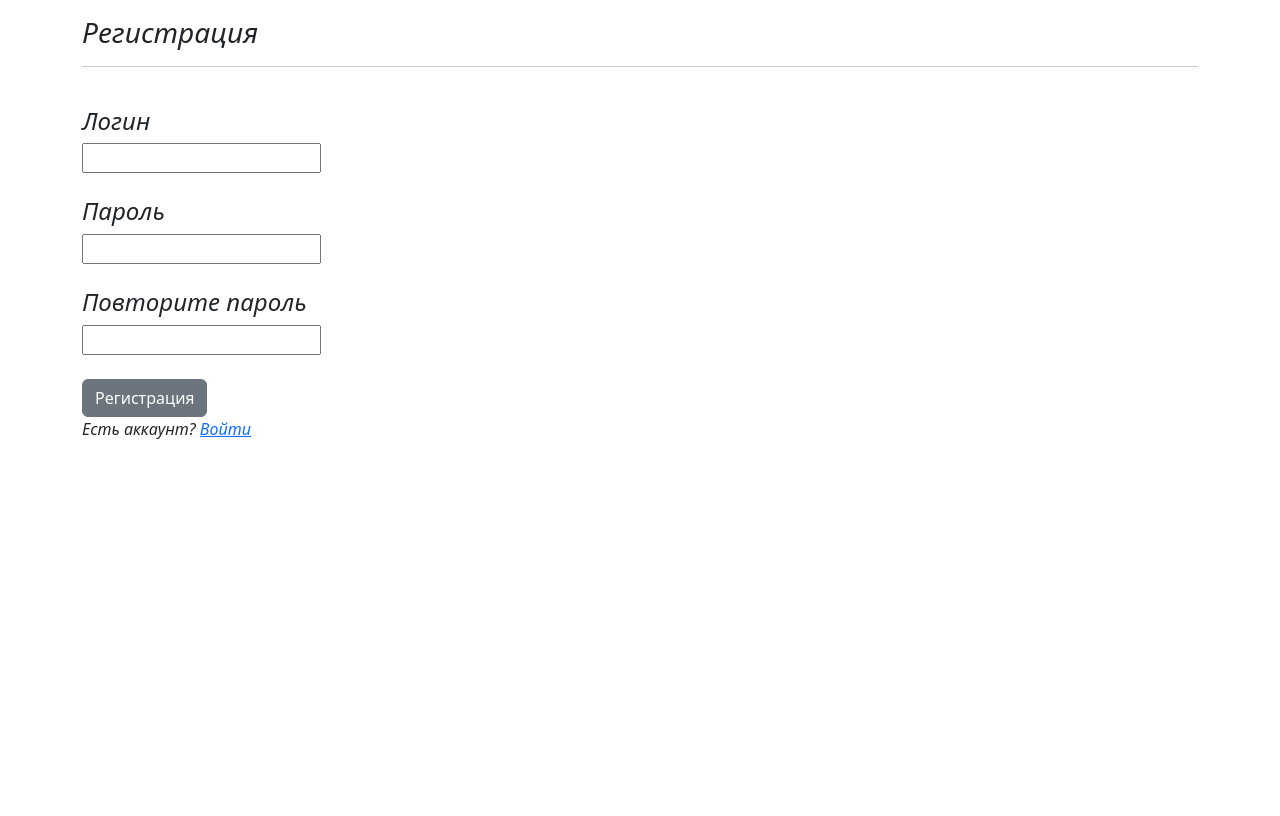
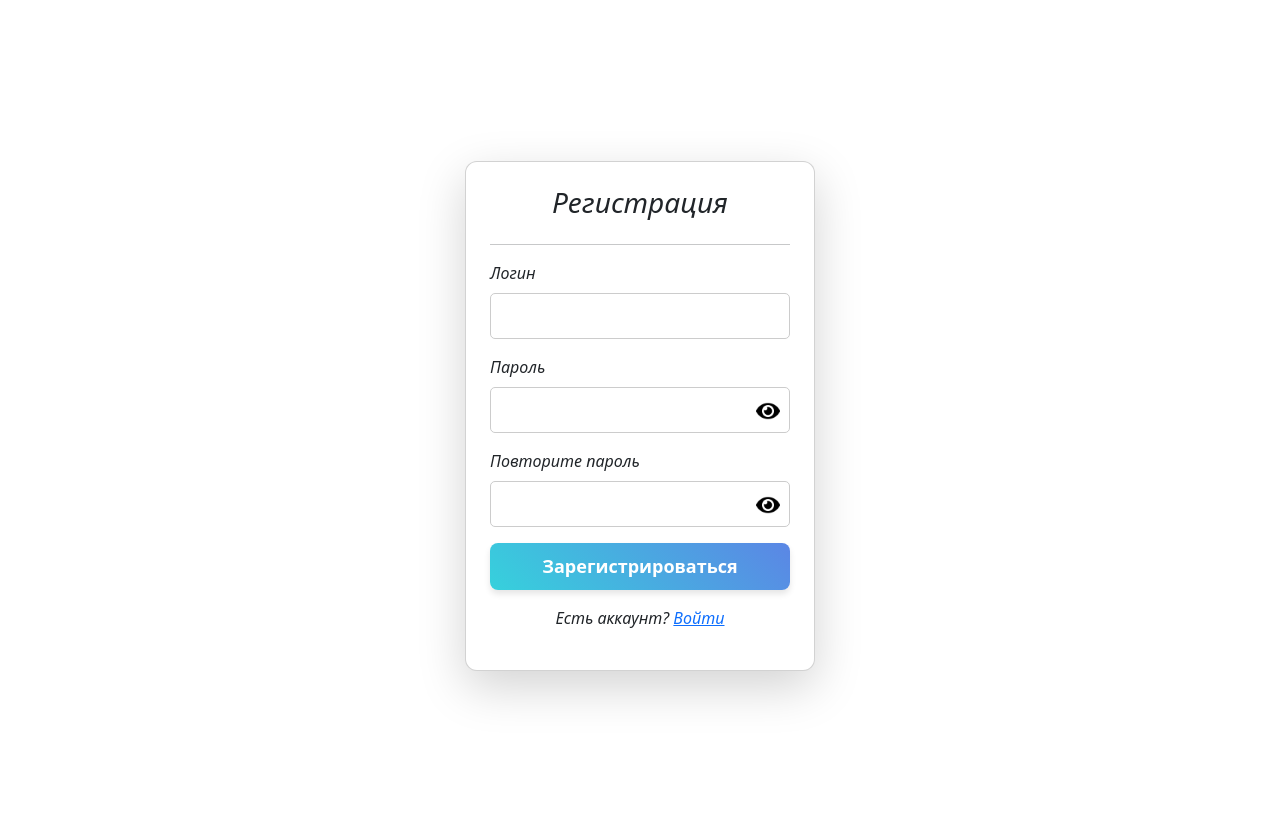
Before and after one commit to yngqual1ty/DjuniorBlog, a Django app: template templates/registration/signup.html in a window 1280 px wide. Shown: the part 73-889 px from the top of the page. Before the commit the page ends 512 px from the top, so only its background shows below. Run offline with Django 3.2, Linux system fonts and the light colour scheme; the template is opened without the code that fills it, so the values that code supplies are empty, except form fields; tables that the repository leaves empty hold one stand-in row (values such as "Sample post"); form fields are guessed from the names that the template uses.

Commit message:
add password hide, change registration/login design

```diff
--- a/templates/registration/signup.html
+++ b/templates/registration/signup.html
@@ -4,18 +4,121 @@
 {% block title %}Регистрация{% endblock %}
 
 {% block content %}
-    <h3 class="fst-italic">Регистрация</h3><hr><br>
-    <form method="post">
-        {% csrf_token %}
-        <h4 class="fst-italic">Логин</h4>
-        {{ form.username }}<br><br>
-        <h4 class="fst-italic">Пароль</h4>
-        {{ form.password1 }}<br><br>
-        <h4 class="fst-italic">Повторите пароль</h4>
-        {{ form.password2 }}<br><br>
-        <button type="submit" class="btn btn-secondary">Регистрация</button>
-        <p class="fst-italic">Есть аккаунт? <a href="{% url 'login' %}">Войти</a></p>
+<div class="d-flex justify-content-center align-items-center vh-100">
+    <div class="card p-4 shadow-lg" style="width: 350px; border-radius: 12px;">
+        <h3 class="text-center fst-italic">Регистрация</h3>
+        <hr>
+        <form method="post">
+            {% csrf_token %}
 
-    </form>
-    <span>{{ form.errors }}</span>
+            <!-- Поле логина -->
+            <div class="mb-3 text-start">
+                <label for="id_username" class="form-label fst-italic">Логин</label>
+                {{ form.username }}
+            </div>
+
+            <!-- Поле пароля с глазиком -->
+            <div class="mb-3 text-start position-relative">
+                <label for="id_password1" class="form-label fst-italic">Пароль</label>
+                <div class="password-wrapper">
+                    {{ form.password1 }}
+                    <span class="toggle-password" onclick="togglePassword('id_password1', 'eye-icon1')">
+                        <img src="{% static 'img/eye-icon.png' %}" alt="Показать пароль" id="eye-icon1">
+                    </span>
+                </div>
+            </div>
+
+            <!-- Поле подтверждения пароля с глазиком -->
+            <div class="mb-3 text-start position-relative">
+                <label for="id_password2" class="form-label fst-italic">Повторите пароль</label>
+                <div class="password-wrapper">
+                    {{ form.password2 }}
+                    <span class="toggle-password" onclick="togglePassword('id_password2', 'eye-icon2')">
+                        <img src="{% static 'img/eye-icon.png' %}" alt="Показать пароль" id="eye-icon2">
+                    </span>
+                </div>
+            </div>
+
+            <!-- Кнопка регистрации -->
+            <button type="submit" class="btn-custom w-100">Зарегистрироваться</button>
+        </form>
+
+        <p class="text-center fst-italic mt-3">
+            Есть аккаунт? <a href="{% url 'login' %}">Войти</a>
+        </p>
+        <span class="text-danger">{{ form.errors }}</span>
+    </div>
+</div>
+
+<style>
+    /* Блок для пароля с глазом */
+    .password-wrapper {
+        position: relative;
+        display: flex;
+        align-items: center;
+    }
+
+    .password-wrapper input {
+        width: 100%;
+        padding-right: 40px;
+    }
+
+    .toggle-password {
+        position: absolute;
+        right: 10px;
+        cursor: pointer;
+    }
+
+    .toggle-password img {
+        width: 24px;
+        height: 24px;
+    }
+
+    /* Стили для кнопки */
+    .btn-custom {
+        background: linear-gradient(45deg, #36D1DC, #5B86E5);
+        border: none;
+        padding: 10px;
+        color: white;
+        font-size: 18px;
+        border-radius: 8px;
+        transition: all 0.3s ease;
+        font-weight: bold;
+        box-shadow: 0 4px 6px rgba(0, 0, 0, 0.1);
+    }
+
+    .btn-custom:hover {
+        transform: scale(1.05);
+        background: linear-gradient(45deg, #5B86E5, #36D1DC);
+        box-shadow: 0 6px 12px rgba(91, 134, 229, 0.3);
+    }
+
+    .btn-custom:active {
+        transform: scale(0.98);
+    }
+
+    /* Стили для полей */
+    input {
+        width: 100%;
+        padding: 10px;
+        border-radius: 5px;
+        border: 1px solid #ccc;
+        font-size: 16px;
+    }
+</style>
+
+<script>
+    function togglePassword(inputId, eyeId) {
+        let passwordField = document.getElementById(inputId);
+        let eyeIcon = document.getElementById(eyeId);
+
+        if (passwordField.type === "password") {
+            passwordField.type = "text";
+            eyeIcon.src = "{% static 'img/eye-closed-icon.png' %}";
+        } else {
+            passwordField.type = "password";
+            eyeIcon.src = "{% static 'img/eye-icon.png' %}";
+        }
+    }
+</script>
 {% endblock %}
```
Also changed, not shown: templates/registration/login.html (+108 -14 lines), main/static/img/eye-closed-icon.png (added), main/static/img/eye-icon.png (added).
